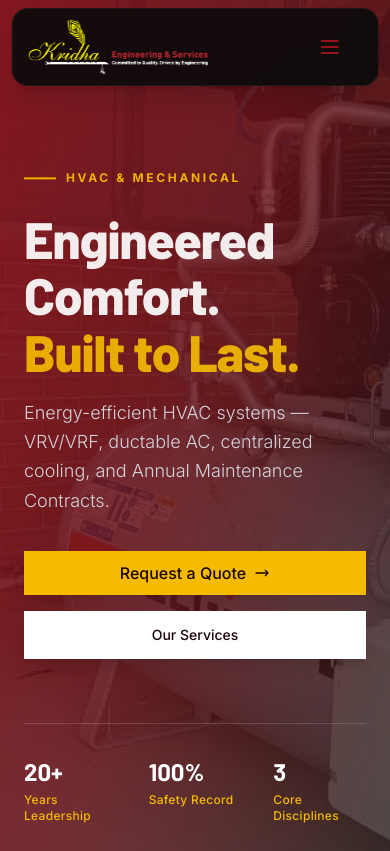
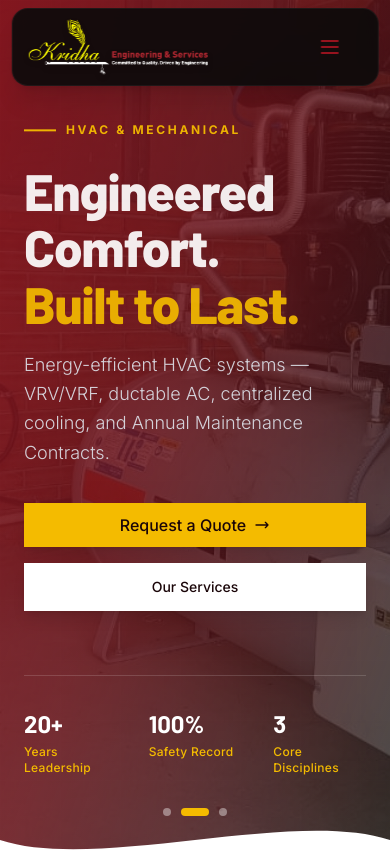
Before and after one commit to Kridha-Engineering-Services/KridhaWebsite, a React (Vite) app: page / in a window 390 px wide. Shown: the top 851 px of the page. Built offline with nearby package versions, Linux system fonts and the light colour scheme.

Commit message:
Little change

```diff
--- a/src/components/Hero.jsx
+++ b/src/components/Hero.jsx
@@ -88,7 +88,7 @@ export default function Hero({ onQuoteClick }) {
       />
 
       {/* Content */}
-      <div className="relative z-10 w-full max-w-7xl mx-auto px-6 sm:px-10 lg:px-16 py-36 pt-40">
+      <div className="relative z-10 w-full max-w-7xl mx-auto px-6 sm:px-10 lg:px-16 pb-20 sm:pb-36 pt-28 sm:pt-40">
         <div className="max-w-2xl">
 
           {/* Tag pill */}
```
